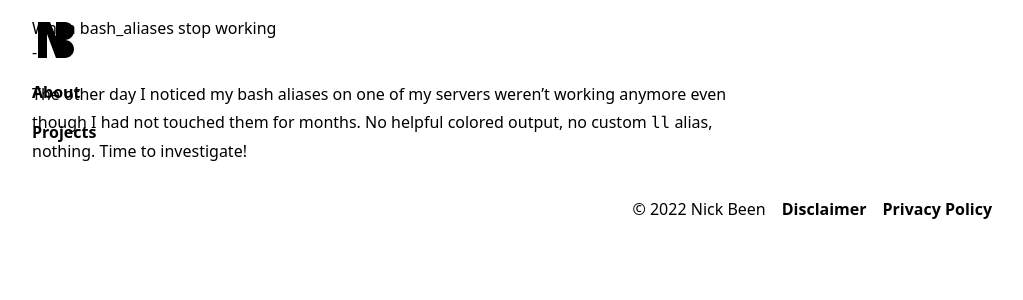
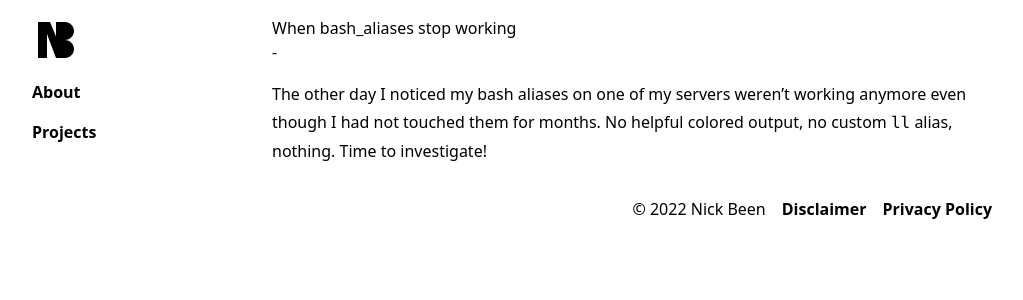
Before and after one commit to nickbeen/nickbeen.github.io, a Jekyll site: the page built from index.html, in a window 1280 px wide. Shown: the top 300 px of the page, without its empty margins (128-1151 px from the left). Built offline with Jekyll 4.4.1, drawn with Linux system fonts in a browser that asks for light colours.

Commit message:
Fix collision between display grid and position fixed and implemented dynamic links

```diff
--- a/_includes/header.html
+++ b/_includes/header.html
@@ -1,5 +1,7 @@
-<header class="flex justify-end gap-4 col-span-full lg:col-span-1 lg:fixed lg:flex-col lg:justify-start">
-  <img class="self-start h-12" src="/assets/images/logo.svg" alt="{{ site.title }}">
-  <a class="font-semibold" href="/about">About</a>
-  <a class="font-semibold" href="/projects">Projects</a>
+<header>
+  <nav class="flex justify-end gap-4 col-span-full lg:col-span-1 lg:fixed lg:flex-col lg:justify-start">
+    <img class="self-start h-12" src="/assets/images/logo.svg" alt="{{ site.title }}">
+    <a class="font-semibold" href="{% link about.md %}">About</a>
+    <a class="font-semibold" href="{% link projects.md %}">Projects</a>
+  </nav>
 </header>
```
